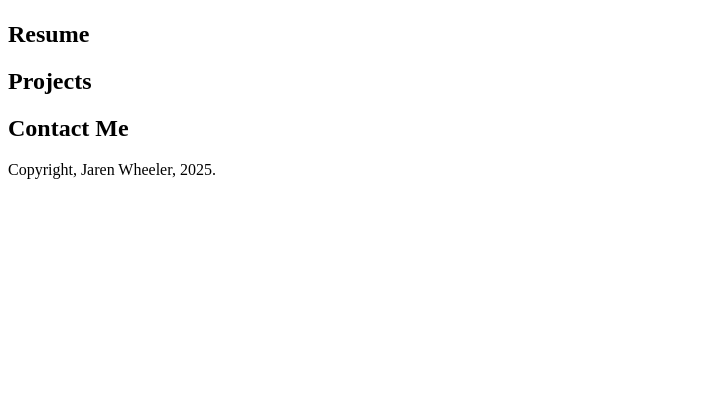
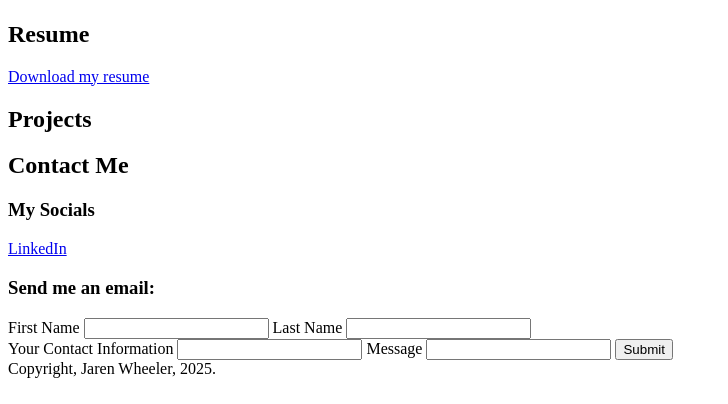
Before and after one commit to Jaren-Wheeler/website, a plain HTML site: page index.html in a window 1280 px wide. Shown: the part 396-800 px from the top of the page, without its empty margins (0-728 px from the left). Drawn offline with Linux system fonts and the light colour scheme.

Commit message:
Fill in resume, project, and contact section

```diff
--- a/index.html
+++ b/index.html
@@ -24,16 +24,58 @@
     <!--Resume Section-->
     <section id="resume">
         <h2>Resume</h2>
+
+        <!--Include on-page resume showing skills and experience-->
+        <div>
+            <!--Skills-->
+            <div></div>
+            <!--Experience-->
+            <div></div>
+        </div>
+
+        <!--Link real resume-->
+        <a href="assets/Jaren_Wheeler_Resume.pdf">Download my resume</a>
     </section>
 
     <!--Projects Section-->
     <section id="projects">
          <h2>Projects</h2>
+
+         <!--container for projects. Each project is a div-->
+         <div>
+            <div id="home-run-delivery"></div>
+            <div id="swip-swap-marketplace"></div>
+            <div id="campus-hire"></div>
+         </div>
     </section>
 
     <!--Contact Section-->
     <section id="contact">
          <h2>Contact Me</h2>
+
+         <h3>My Socials</h3>
+         <div>
+            <a id="linked-in-contact" href="https://www.linkedin.com/in/jaren-wheeler-261963251/">LinkedIn</a>
+         </div>
+
+         <h3>Send me an email:</h3>
+         <form>
+            <div>
+                <label id="first-name-label" name="first-name-label">First Name</label>
+                <input for="first-name-label"/>
+
+                <label id="last-name-label" name="last-name-label">Last Name</label>
+                <input for="last-name-label"/>
+            </div>
+
+            <label id="contact-info-label" name="contact-info-label">Your Contact Information</label>
+            <input for="contact-info-label"/>
+
+            <label id="message-label" name="message-label">Message</label>
+            <input for="message-label"/>
+
+            <button id="form-submit-btn">Submit</button>
+         </form>
     </section>
 
     <footer>
```
Also changed, not shown: 1 other file.
